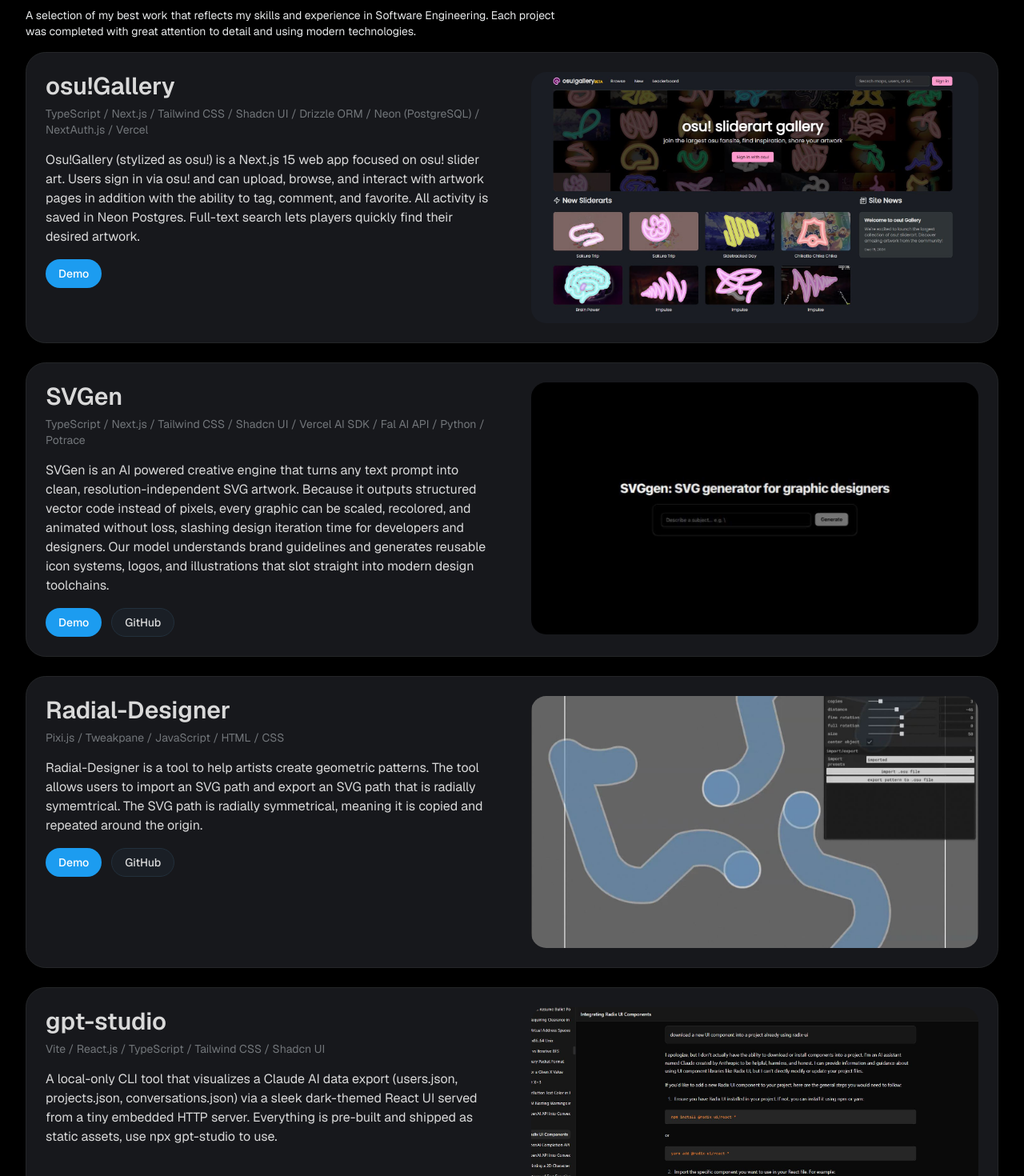
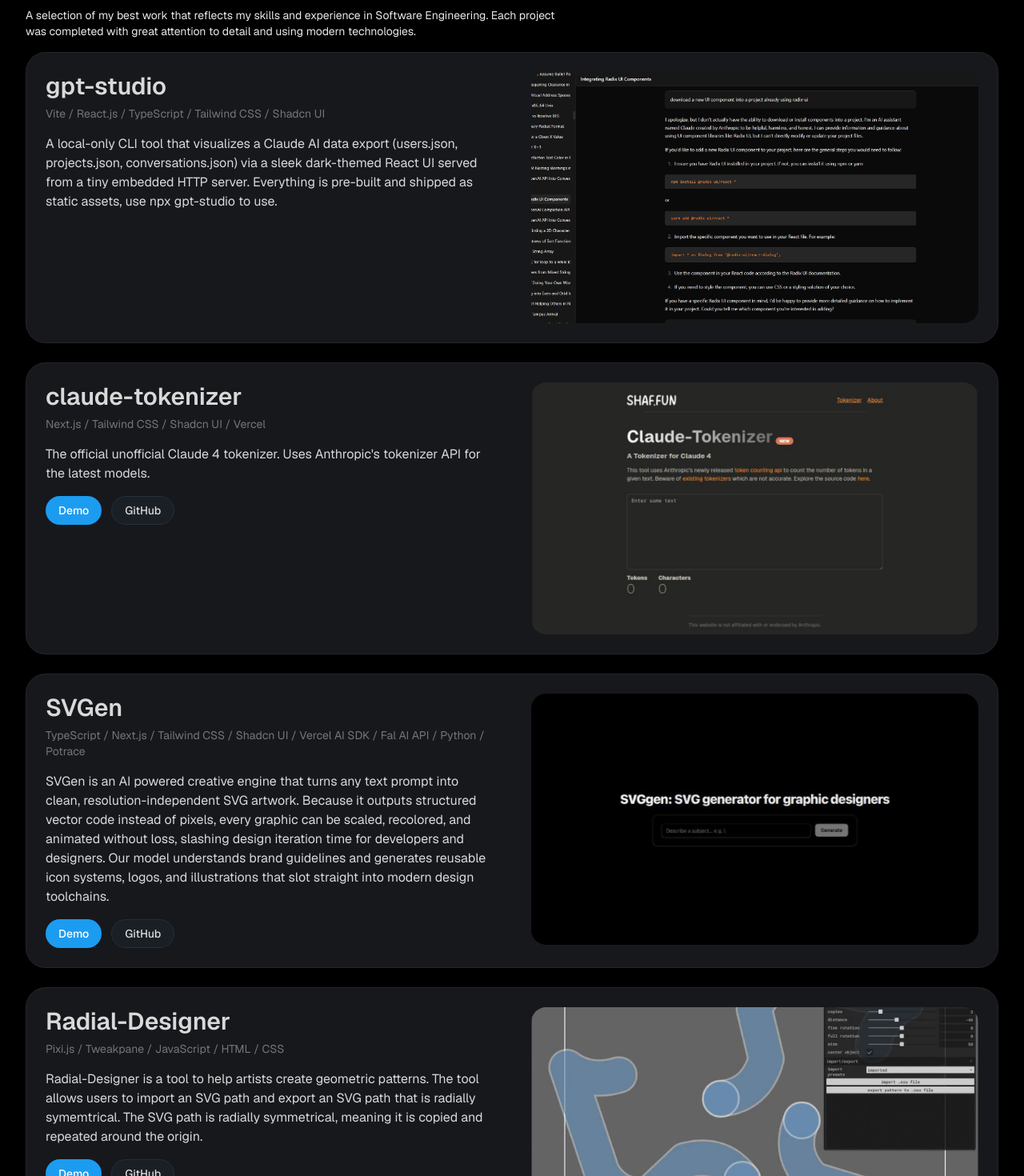
Before and after one commit to shaf-manzur/shaf-manzur.github.io, a React (Vite) app: page / in a window 1280 px wide. Shown: the part 880-2350 px from the top of the page at 80% size. Built offline with nearby package versions, Linux system fonts and the light colour scheme; a web font is replaced by a local one.

Commit message:
reordered projects

```diff
--- a/index.html
+++ b/index.html
@@ -3,9 +3,9 @@
 
 <head>
   <meta charset="UTF-8" />
-  <link rel="icon" type="image/svg+xml" href="/vite.svg" />
+  <link rel="icon" type="image/svg+xml" href="/favicon.png" />
   <meta name="viewport" content="width=device-width, initial-scale=1.0" />
-  <title>Vite + React + TS</title>
+  <title>Portfolio</title>
 </head>
 
 <body>
--- a/src/components/sections/Projects.tsx
+++ b/src/components/sections/Projects.tsx
@@ -4,11 +4,18 @@
 
 const projects: Project[] = [
     {
-        name: "osu!Gallery",
-        stack: ["TypeScript", "Next.js", "Tailwind CSS", "Shadcn UI", "Drizzle ORM", "Neon (PostgreSQL)", "NextAuth.js", "Vercel"],
-        description: "Osu!Gallery (stylized as osu!) is a Next.js 15 web app focused on osu! slider art. Users sign in via osu! and can upload, browse, and interact with artwork pages in addition with the ability to tag, comment, and favorite. All activity is saved in Neon Postgres. Full-text search lets players quickly find their desired artwork.",
-        demo: "https://osugallery.com/",
-        image: "osugallerylander.jpg",
+        name: "gpt-studio",
+        stack: ["Vite", "React.js", "TypeScript", "Tailwind CSS", "Shadcn UI"],
+        description: "A local-only CLI tool that visualizes a Claude AI data export (users.json, projects.json, conversations.json) via a sleek dark-themed React UI served from a tiny embedded HTTP server. Everything is pre-built and shipped as static assets, use npx gpt-studio to use.",
+        image: "studio.jpg",
+    },
+    {
+        name: "claude-tokenizer",
+        stack: ["Next.js", "Tailwind CSS", "Shadcn UI", "Vercel"],
+        description: "The official unofficial Claude 4 tokenizer. Uses Anthropic's tokenizer API for the latest models.",
+        demo: "https://claude-tokenizer.vercel.app/",
+        github: "https://github.com/freshfriedfish/claude-tokenizer",
+        image: "ct.jpg",
     },
     {
         name: "SVGen",
@@ -27,18 +34,11 @@
         image: "rad-deg-example1.jpg",
     },
     {
-        name: "gpt-studio",
-        stack: ["Vite", "React.js", "TypeScript", "Tailwind CSS", "Shadcn UI"],
-        description: "A local-only CLI tool that visualizes a Claude AI data export (users.json, projects.json, conversations.json) via a sleek dark-themed React UI served from a tiny embedded HTTP server. Everything is pre-built and shipped as static assets, use npx gpt-studio to use.",
-        image: "studio.jpg",
-    },
-    {
-        name: "claude-tokenizer",
-        stack: ["Next.js", "Tailwind CSS", "Shadcn UI", "Vercel"],
-        description: "The official unofficial Claude 4 tokenizer. Uses Anthropic's tokenizer API for the latest models.",
-        demo: "https://claude-tokenizer.vercel.app/",
-        github: "https://github.com/freshfriedfish/claude-tokenizer",
-        image: "ct.jpg",
+        name: "osu!Gallery",
+        stack: ["TypeScript", "Next.js", "Tailwind CSS", "Shadcn UI", "Drizzle ORM", "Neon (PostgreSQL)", "NextAuth.js", "Vercel"],
+        description: "Osu!Gallery (stylized as osu!) is a Next.js 15 web app focused on osu! slider art. Users sign in via osu! and can upload, browse, and interact with artwork pages in addition with the ability to tag, comment, and favorite. All activity is saved in Neon Postgres. Full-text search lets players quickly find their desired artwork.",
+        demo: "https://osugallery.com/",
+        image: "osugallerylander.jpg",
     },
     {
         name: "CommunitySOS",
--- a/src/components/sections/Resume.tsx
+++ b/src/components/sections/Resume.tsx
@@ -38,7 +38,7 @@
                 description="Professional experience, achievements, and qualifications showcasing my journey in software development."
             >
                 <div className="mt-6">
-                    {/* {loadPDF ? (
+                    {loadPDF ? (
                         <iframe
                             src="/Resume.pdf"
                             width="100%"
@@ -52,7 +52,7 @@
                         <div className="border border-border flex items-center justify-center bg-muted">
                             <p className="text-muted-foreground">Loading resume...</p>
                         </div>
-                    )} */}
+                    )}
                 </div>
             </AppSection>
         </div>
--- a/src/components/sections/Skills.tsx
+++ b/src/components/sections/Skills.tsx
@@ -8,48 +8,50 @@
 
 const skills: SkillCategoryData[] = [
     {
-        name: "Languages",
-        skills: [
-            ["JavaScript", 100],
-            ["Python", 95],
-            ["C/C++", 90],
-            ["Java", 70],
-            ["Dart", 60],
-            ["Haskell", 50]
+        "name": "Languages",
+        "skills": [
+            ["TypeScript", 100],
+            ["JavaScript", 90],
+            ["C", 80],
+            ["Python", 50],
+            ["OCaml", 30],
         ]
     },
     {
-        name: "Frameworks",
-        skills: [
-            ["React", 100],
-            ["NextJs", 90],
-            ["FastAPI", 90],
-            ["Flask", 85],
-            ["Express.Js", 80]
+        "name": "Backend & Infra",
+        "skills": [
+            ["Vercel", 90],
+            ["PostgreSQL", 80],
+            ["Drizzle ORM", 80],
+            ["Auth", 70],
+            ["Supabase", 60],
+            ["Google Cloud Platform", 50]
         ]
     },
     {
-        name: "Databases",
-        skills: [
-            ["Firebase", 100],
-            ["Redis", 90],
-            ["Milvus", 80],
-            ["PostgreSQL", 70],
-            ["Pinecone", 20]
+        "name": "Frameworks",
+        "skills": [
+
+            ["React", 100],
+            ["Next.js", 90],
+            ["Vite", 80],
+            ["Express.js", 70],
+            ["FastAPI", 60],
         ]
     },
+
     {
-        name: "Libraries",
-        skills: [
-            ["Material UI", 100],
-            ["Tensorflow", 90],
-            ["Keras", 80],
-            ["Pandas", 70],
-            ["NumPy", 70],
-            ["Matplotlib", 60]
+        "name": "AI/ML & Libraries",
+        "skills": [
+            ["Vercel AI SDK", 100],
+            ["OpenAI", 90],
+            ["Tailwind CSS", 80],
+            ["Shadcn UI", 80],
+            ["NumPy", 60],
+            ["Matplotlib", 60],
         ]
     }
-];
+]
 
 export default function Skills() {
     return (
```
Also changed, not shown: public/favicon.png (added).
